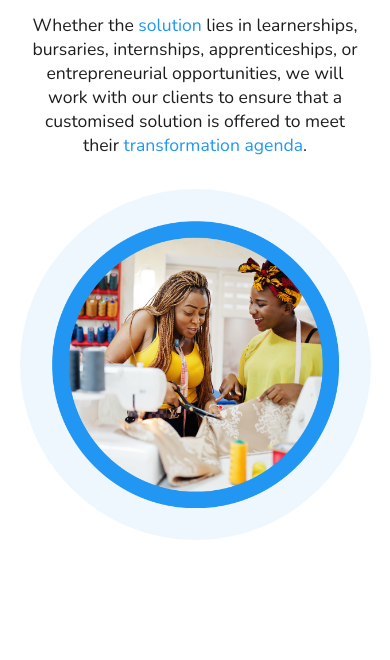
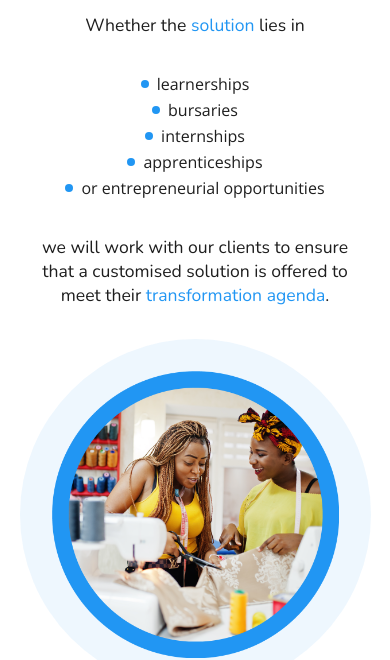
Before and after one commit to arnovanstaden/T-T-S, a Gatsby site: page /solutions in a window 390 px wide. Shown: the part 215-875 px from the top of the page. Built offline with nearby package versions, Linux system fonts and the light colour scheme; Gatsby itself is replaced by a stand-in of ours; a web font is replaced by a local one.

Commit message:
content & design updates to home & solutions

```diff
--- a/src/components/Landing/landing.module.scss
+++ b/src/components/Landing/landing.module.scss
@@ -51,6 +51,24 @@
         p span {
             color: $light-blue;
         }
+
+        ul {
+            list-style: none;
+            padding: 0;
+
+            li {
+                display: flex;
+                align-items: center;
+
+                span {
+                    border-radius: 50%;
+                    height: 0.5rem;
+                    width: 0.5rem;
+                    background-color: $light-blue;
+                    margin-right: 0.75rem;
+                }
+            }
+        }
     }
 
     &.swapped {
@@ -86,6 +104,17 @@
             padding: 0 2rem;
         }
 
+        .content {
+            ul li {
+                justify-content: center;
+                margin: 0.25rem 0;
+
+                span {
+                    margin-right: 0.5rem;
+                }
+            }
+        }
+
         .image {
             width: 80%;
 
--- a/src/pages/solutions.js
+++ b/src/pages/solutions.js
@@ -26,7 +26,15 @@ const solutions = ({ data }) => {
     >
       <Landing image={data.landingImage.childImageSharp.fluid}>
         <h1>Our <span>Solutions</span></h1>
-        <p> Whether the <span>solution</span> lies in learnerships, bursaries, internships, apprenticeships, or entrepreneurial opportunities, we will work with our clients to ensure that a customised solution is offered to meet their <span>transformation agenda</span>.</p>
+        <p> Whether the <span>solution</span> lies in </p>
+        <ul>
+          <li><span></span> learnerships</li>
+          <li><span></span> bursaries</li>
+          <li><span></span> internships</li>
+          <li><span></span> apprenticeships</li>
+          <li><span></span> or entrepreneurial opportunities</li>
+        </ul>
+        <p> we will work with our clients to ensure that a customised solution is offered to meet their <span>transformation agenda</span>.</p>
       </Landing>
 
       <Section heading={<h1>A Single Point-of-Contact <span>Solution</span></h1>}>
```
Also changed, not shown: src/pages/index.js (+16 -2 lines), src/pages/styles/index.module.scss (+36 -0 lines).
